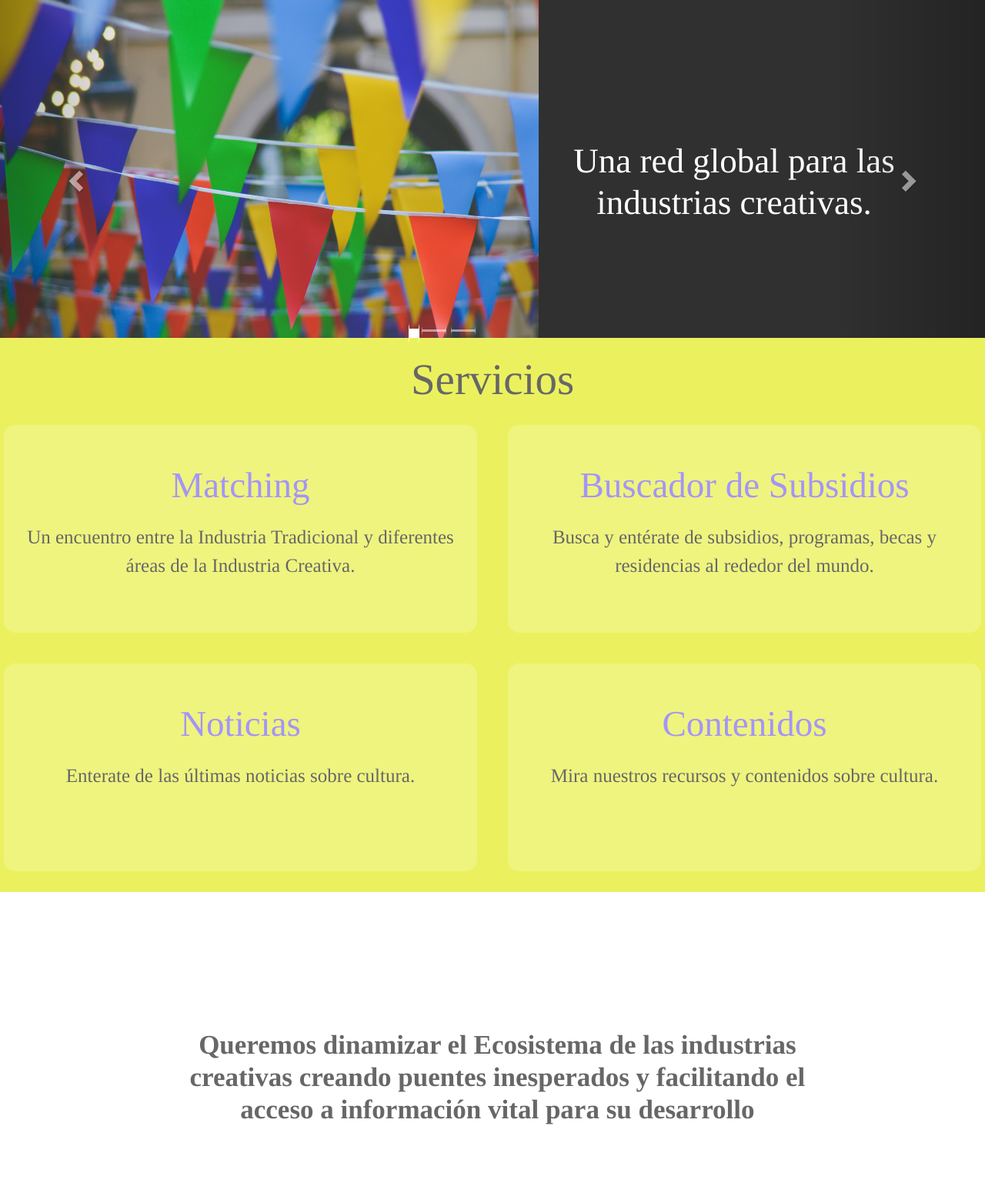
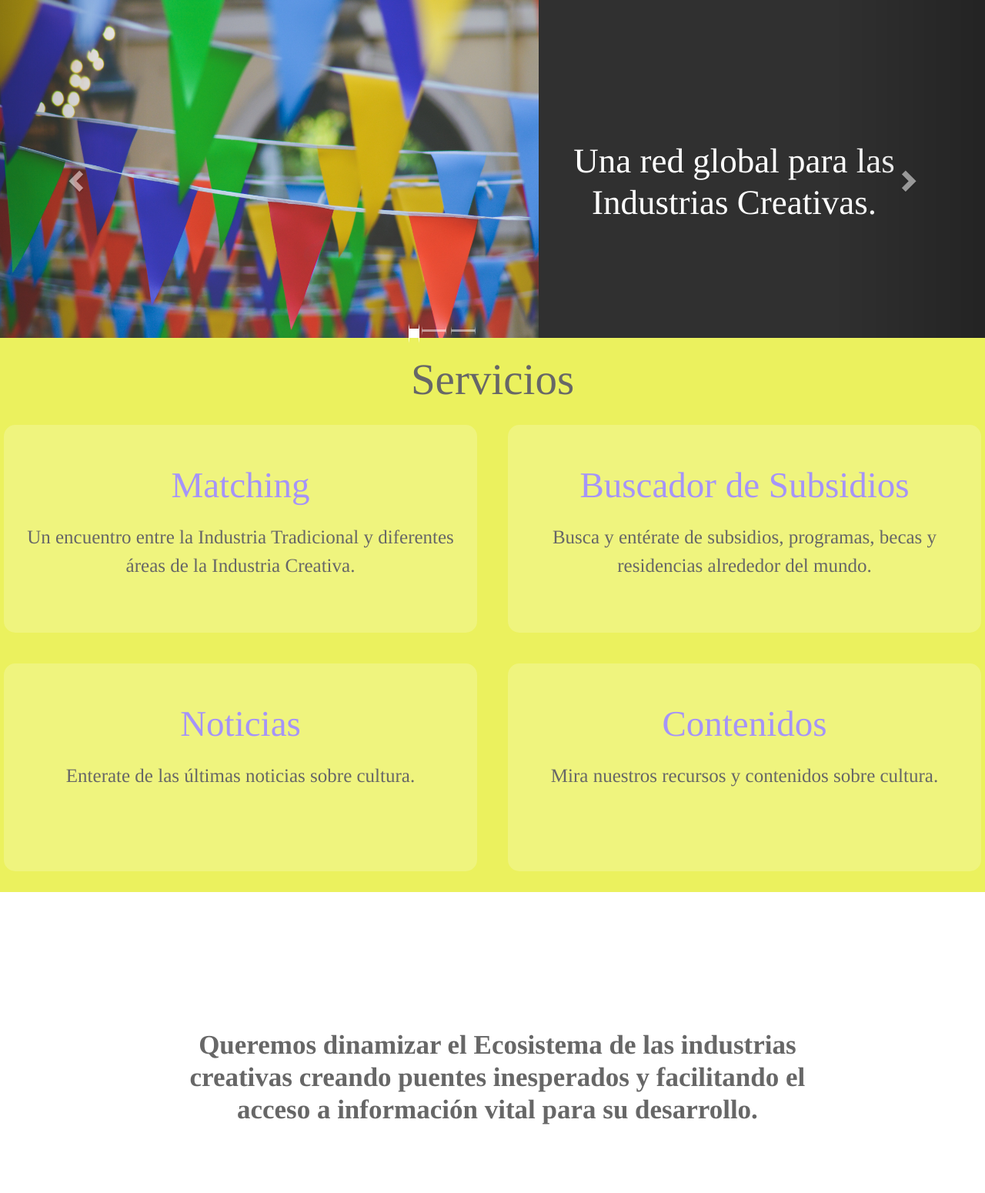
Before and after one commit to nicoarqu/Bug, a Flask app: page / in a window 1280 px wide. Shown: the part 741-2291 px from the top of the page at 77% size. Run offline with Flask 2, Linux system fonts and the light colour scheme; some libraries are stand-ins or nearby versions.

Commit message:
Cambios palabras

```diff
--- a/templates/homepage.html
+++ b/templates/homepage.html
@@ -77,7 +77,7 @@ BUG
     <div class="item active">
       <img src="static/images/background1.jpg" alt="Chania" style="width:700px;height:500px;">
       <div class="carousel-caption">
-        <h1 class ="carousel-text">Una red global para las industrias creativas.</h1>
+        <h1 class ="carousel-text">Una red global para las Industrias Creativas.</h1>
       </div>
     </div>
 
@@ -115,7 +115,7 @@ BUG
     <div class="col grid_item">
       <a href="/fund_searcher" class="title_service_link"><h2 align="center" class="title_service">Buscador de Subsidios</h2></a>
       <br>
-      <p class="texto_service" align="center">Busca y entérate de subsidios, programas, becas y residencias al rededor del mundo.</p>
+      <p class="texto_service" align="center">Busca y entérate de subsidios, programas, becas y residencias alrededor del mundo.</p>
     </div>
     <div class="w-100"></div>
     <div class="col grid_item">
@@ -131,7 +131,7 @@ BUG
   </div>
 </div>
 <div id="homepage_description">
-  <h1 align="center" class="homepage_description_text"><b>Queremos dinamizar el Ecosistema de las industrias creativas creando puentes inesperados y facilitando el acceso a información vital para su desarrollo</b></h1>
+  <h1 align="center" class="homepage_description_text"><b>Queremos dinamizar el Ecosistema de las industrias creativas creando puentes inesperados y facilitando el acceso a información vital para su desarrollo.</b></h1>
 </div>
 <div id="footer_website">
   <div id="social_media_footer">
--- a/templates/matching.html
+++ b/templates/matching.html
@@ -65,7 +65,7 @@ BUG
 
 {% block content %}
 <div id="matching_description">
-  <h1 align="center" class="matching_description_text"><b>Nos encargamos de hacer el nexo con agrupaciones y asociaciones de industrias tradicionales para hacer un intercambio dinámico entre servicios creativos y fondos privados</b></h1>
+  <h1 align="center" class="matching_description_text"><b>Nos encargamos de hacer el nexo con agrupaciones y asociaciones de industrias tradicionales para hacer un intercambio dinámico entre servicios creativos y fondos privados.</b></h1>
 </div>
 <div class="container" id="div_contact_form">
   <form class="form-contact" method="POST" action="/matching">
```
